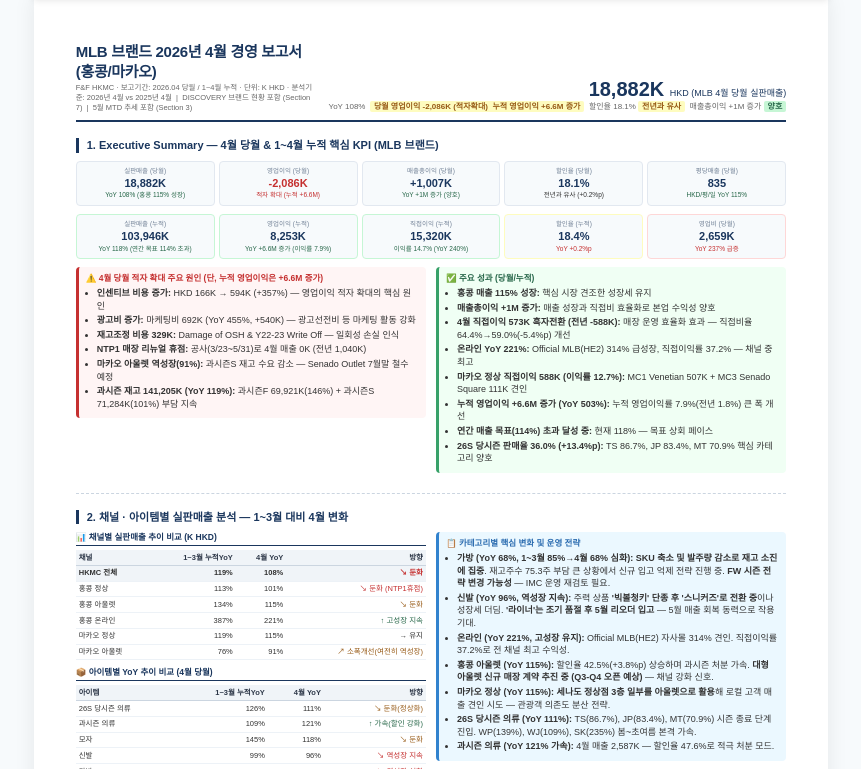
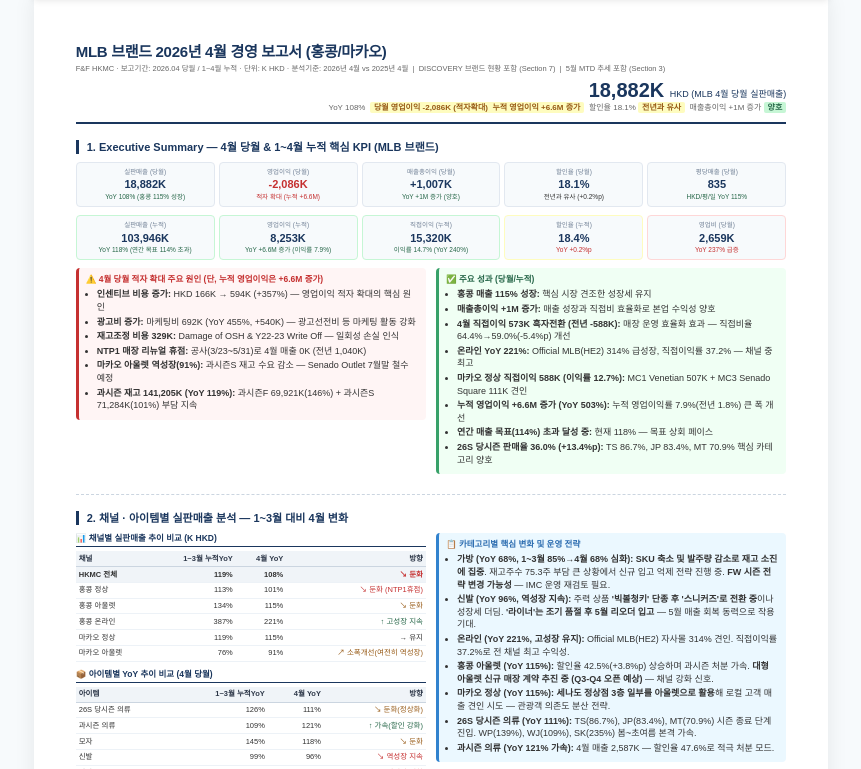
Before and after one commit to zbwbabe-source/hkmc_summary_report, a plain HTML site: page index.html in a window 1280 px wide. Shown: the part 31-800 px from the top of the page, without its empty margins (209-1070 px from the left). Drawn offline with Linux system fonts and the light colour scheme.

Commit message:
Keep report title on one line

```diff
--- a/index.html
+++ b/index.html
@@ -12,11 +12,11 @@
     .nav-bar a { color:white;text-decoration:none;padding:3px 7px;border-radius:3px;font-size:7.5px;background:rgba(255,255,255,0.15);cursor:pointer; }
     .nav-bar a:hover { background:rgba(255,255,255,0.3); }
     .wrap { max-width: 210mm; margin: 0 auto; background: #fff; padding: 12mm 11mm 18mm 11mm; min-height: 100vh; box-shadow: 0 0 20px rgba(0,0,0,0.08); }
-    .header { border-bottom: 2.5px solid #1a365d; padding-bottom: 8px; margin-bottom: 12px; display: flex; justify-content: space-between; align-items: flex-end; gap: 16px; }
-    .header-left { flex: 1; }
-    .header-left h1 { font-size: 15px; color: #1a365d; letter-spacing: -0.3px; }
+    .header { border-bottom: 2.5px solid #1a365d; padding-bottom: 8px; margin-bottom: 12px; display: grid; grid-template-columns: 1fr; gap: 4px; }
+    .header-left { min-width: 0; }
+    .header-left h1 { font-size: 15px; color: #1a365d; letter-spacing: -0.3px; white-space: nowrap; }
     .header-left p { font-size: 7.5px; color: #666; margin-top: 2px; }
-    .header-right { text-align: right; white-space: nowrap; flex-shrink: 0; }
+    .header-right { text-align: right; white-space: nowrap; }
     .header-right .big-num { font-size: 20px; font-weight: bold; color: #1a365d; white-space: nowrap; }
     .header-right .big-num span { font-size: 9px; font-weight: normal; }
     .header-right .sub { font-size: 8px; color: #666; }
```
